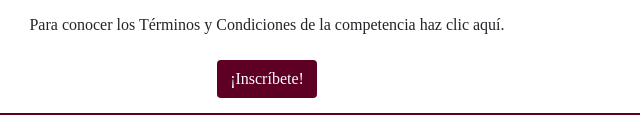
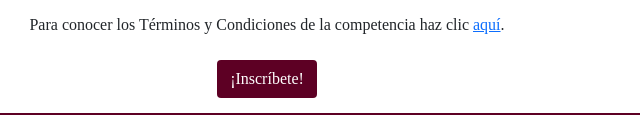
Before and after one commit to SebastianCaballero/WebSiteHXC, a plain HTML site: page Components/index.html in a window 1280 px wide. Shown: the part 662-800 px from the top of the page, 373-1013 px from the left. Drawn offline with nearby package versions, Linux system fonts and the light colour scheme.

Commit message:
Terms and conditions file added

```diff
--- a/Components/index.html
+++ b/Components/index.html
@@ -109,7 +109,7 @@
                 <div class="col-md-12">
                     <div class="section-header text-center">
                         <p>¡Tú podrás ser uno de los 50 jóvenes que participen de esta increíble competencia!</p>
-                        <p>Para conocer los Términos y Condiciones de la competencia haz clic aquí.</p>
+                        <p>Para conocer los Términos y Condiciones de la competencia haz clic <a target="_blank" href="https://drive.google.com/file/d/1RDXFfTs0aNTuWeWkC1KGUVa899sq_ace/view?usp=drive_link">aquí</a>.</p>
                     </div>
                 </div>
                 <div class="col-md-12">
@@ -208,7 +208,7 @@
                         <button class="btn mb-3"><a class="btn bg-wine text-white" target="_blank" href="https://842sgev99it.typeform.com/to/EKETpFuH">Formulario de Inscripción</a></button>
                         <p>El formulario de inscripción estará habilitado desde el lunes 30 de octubre a las 9:00 a.m. hasta el domingo 12 de noviembre a las 11:59 p.m.  Una vez finalizado este tiempo,  no podrás registrarte para participar en el evento.</p>
                         <p>A continuación, encontrarás los términos y condiciones del evento <strong>Hack_Por_Colombia</strong>: Construyendo Acceso a la Justicia.  Estos términos y condiciones rigen tu participación en este evento, por lo que te recomendamos que los leas detenidamente. Al diligenciar el formulario de inscripción, aceptas cumplir con estos en su totalidad. </p>
-                        <button class="btn mb-3"><a class="btn bg-wine text-white" target="_blank" href="https://842sgev99it.typeform.com/to/EKETpFuH">Términos y condiciones</a></button>
+                        <button class="btn mb-3"><a class="btn bg-wine text-white" target="_blank" href="https://drive.google.com/file/d/1RDXFfTs0aNTuWeWkC1KGUVa899sq_ace/view?usp=drive_link">Términos y condiciones</a></button>
                         <p>Este formato es el único formulario habilitado para el registro a <strong>Hack_Por_Colombia</strong>: Construyendo Acceso a la Justicia*. </p>
                         <p>*Extendemos una especial invitación a personas de la comunidad LGBTIQ+, comunidades Afro, Indígenas, Palenqueras, Negras, Rrom y mujeres jóvenes a ser parte <strong>Hack_Por_Colombia</strong>: Construyendo Acceso a la Justicia.  El verdadero poder está en la diversidad y representatividad.</p>
                     </div>
```
Also changed, not shown: Images/Footer/Logo USAID ESPAÑOL.png (deleted), Images/Navbar/Logo HackXCo.png (deleted).
